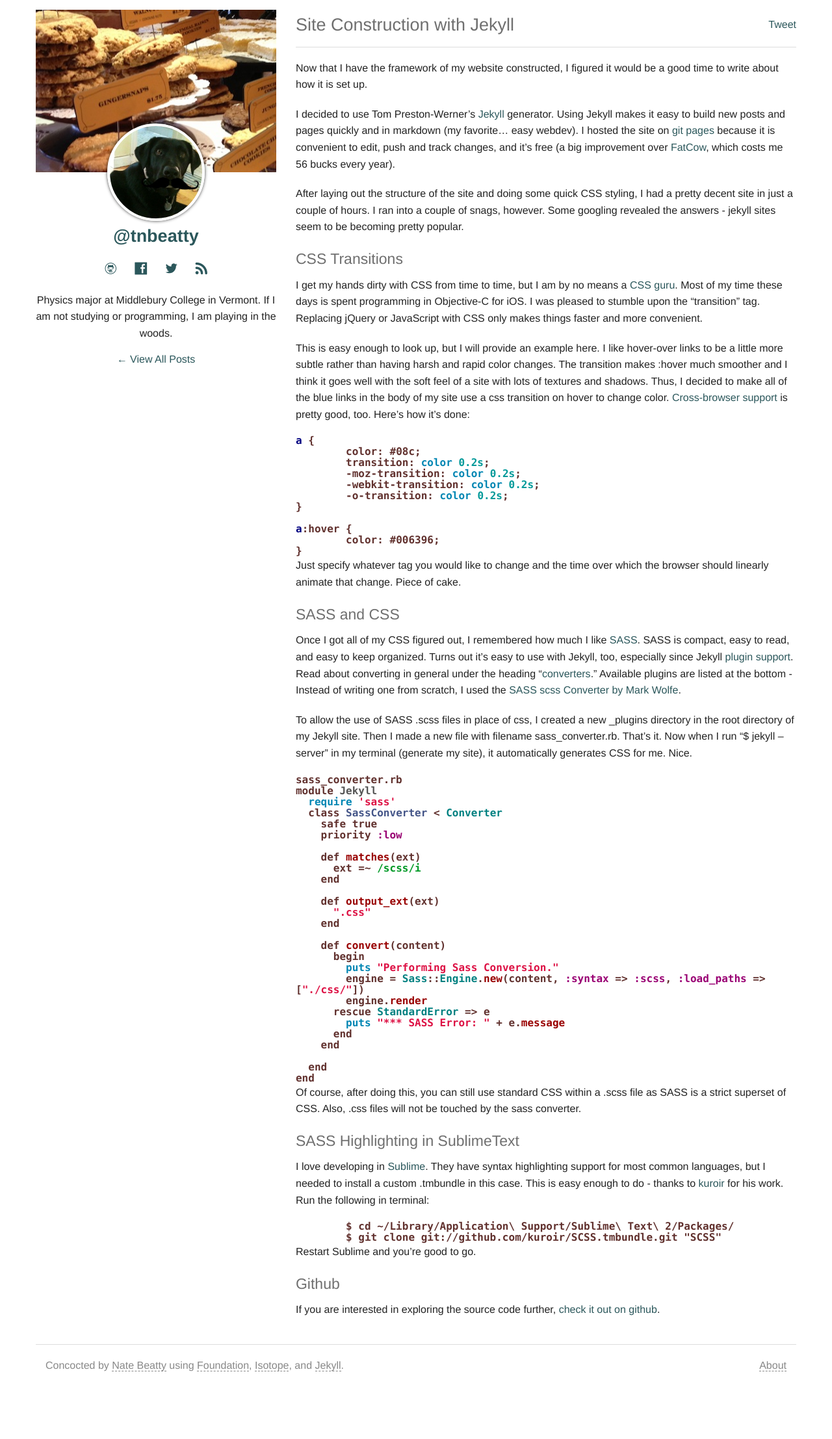
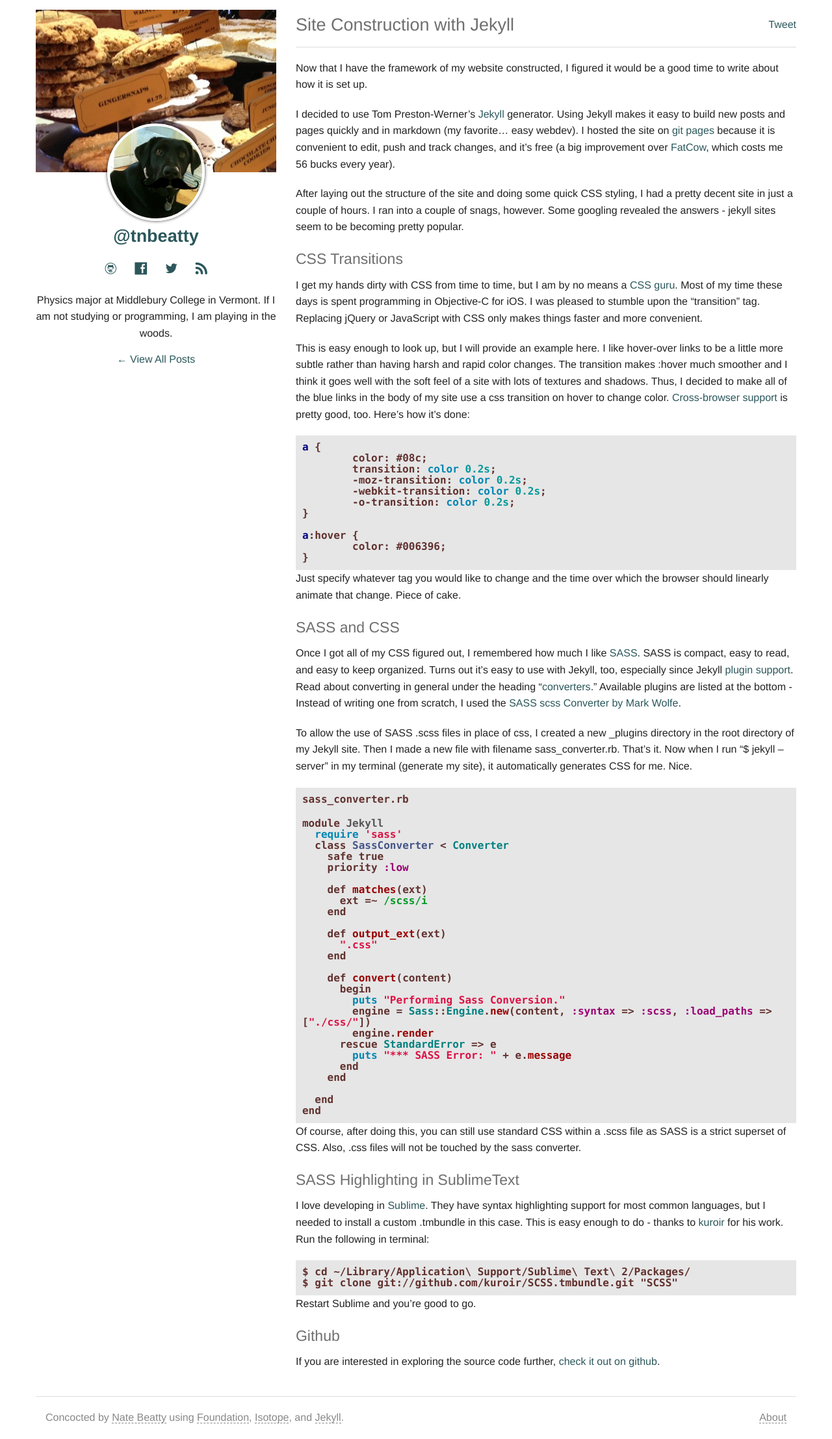
Before and after one commit to tnbeatty/tnbeatty.github.com, a Jekyll site: the page built from _posts/code/2012-06-02-site-construction-with-jekyll.md, in a window 1280 px wide. Shown: the whole page at 65% size. Built offline with Jekyll 4.4.1, drawn with Linux system fonts in a browser that asks for light colours; Markdown is read by kramdown in place of the engine named in the settings; comment, search, counter and statistics services are not loaded; before the commit the page ends 2134 px from its top, so only the background shows below that.

Commit message:
Preformatted Code Fix

```diff
--- a/_posts/code/2012-06-02-site-construction-with-jekyll.md
+++ b/_posts/code/2012-06-02-site-construction-with-jekyll.md
@@ -82,8 +82,8 @@
 
 I love developing in [Sublime](http://www.sublimetext.com/). They have syntax highlighting support for most common languages, but I needed to install a custom .tmbundle in this case. This is easy enough to do - thanks to [kuroir](https://github.com/kuroir) for his work. Run the following in terminal:
 
-		$ cd ~/Library/Application\ Support/Sublime\ Text\ 2/Packages/
-		$ git clone git://github.com/kuroir/SCSS.tmbundle.git "SCSS"
+	$ cd ~/Library/Application\ Support/Sublime\ Text\ 2/Packages/
+	$ git clone git://github.com/kuroir/SCSS.tmbundle.git "SCSS"
 
 Restart Sublime and you're good to go.
 
--- a/sass/styles.scss
+++ b/sass/styles.scss
@@ -157,6 +157,12 @@
 		border-left: 4px solid red;
 		max-height: 300px;
 	}
+	pre {
+		background-color: darken(#fff, 10%);
+		padding: 10px;
+		overflow-x: scroll;
+		overflow-y: hidden;
+	}
 }
 .code {
 	img { border-color: $postlist-color-code; }
--- a/stylesheets/styles.css
+++ b/stylesheets/styles.css
@@ -152,23 +152,30 @@
   border-left: 4px solid red;
   max-height: 300px;
 }
+/* line 160, ../sass/styles.scss */
+.post pre {
+  background-color: #e6e6e6;
+  padding: 10px;
+  overflow-x: scroll;
+  overflow-y: hidden;
+}
 
-/* line 162, ../sass/styles.scss */
+/* line 168, ../sass/styles.scss */
 .code img {
   border-color: #17303f;
 }
 
-/* line 165, ../sass/styles.scss */
+/* line 171, ../sass/styles.scss */
 .life img {
   border-color: #6c0708;
 }
 
-/* line 168, ../sass/styles.scss */
+/* line 174, ../sass/styles.scss */
 .physics img {
   border-color: #a78e54;
 }
 
-/* line 172, ../sass/styles.scss */
+/* line 178, ../sass/styles.scss */
 .reveal-modal .image {
   text-align: center;
 }
```
